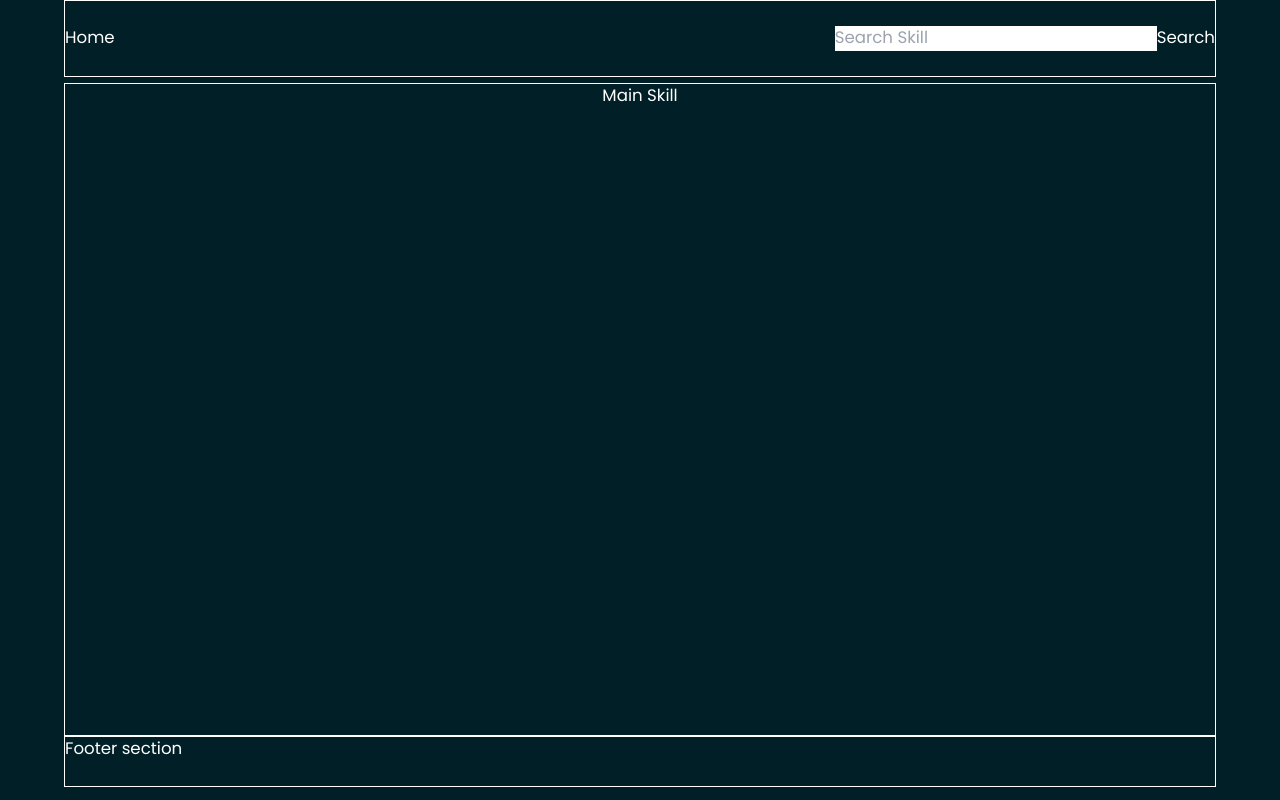
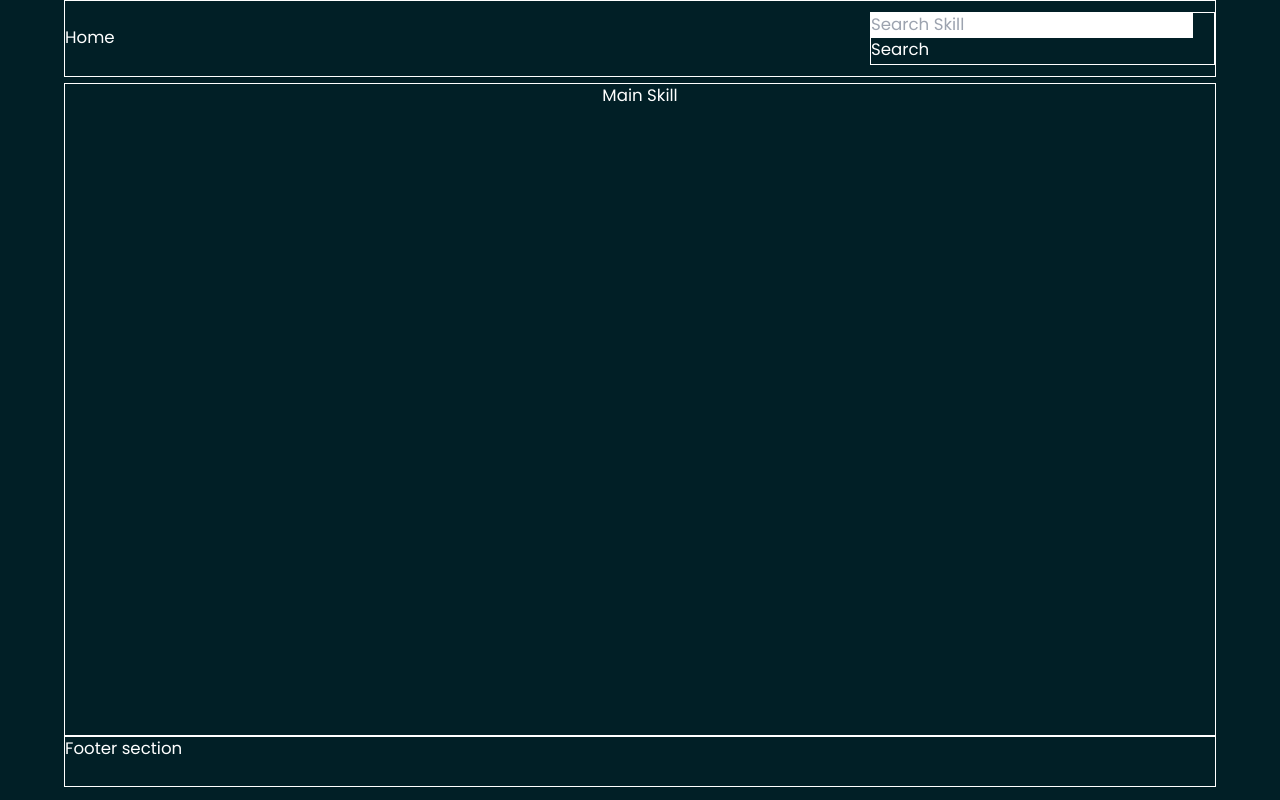
Before and after one commit to MokuaEnock/moku, a React (Create React App) app: page /skills in a window 1280 px wide. Built offline with nearby package versions, Linux system fonts and the light colour scheme.

Commit message:
format skill header scetion

```diff
--- a/src/components/skills/MainSkill.js
+++ b/src/components/skills/MainSkill.js
@@ -1,3 +1,5 @@
-export default function MainSkill(){
-    return<main>Main Skill</main>
+import "./mainskill.css";
+
+export default function MainSkill() {
+  return <main className="main-skill">Main Skill</main>;
 }
--- a/src/components/skills/SkillHeader.js
+++ b/src/components/skills/SkillHeader.js
@@ -1,14 +1,15 @@
-import {Link} from "react-router-dom"
+import { Link } from "react-router-dom";
+import "./mainskill.css";
 
+export default function SkillHeader() {
+  return (
+    <header id="skill-header">
+      <Link to="/">Home</Link>
 
-export default function SkillHeader(){
-    return<header>
-        <Link to="/">Home</Link>
-
-        <form>
-            <input type="text" placeholder="Search Skill"/>
-            <button type="submit">Search</button>
-        </form>
-
+      <form id="skill-search">
+        <input type="text" placeholder="Search Skill" />
+        <button type="submit">Search</button>
+      </form>
     </header>
+  );
 }
--- /dev/null
+++ b/src/components/skills/mainskill.css
@@ -0,0 +1,7 @@
+#main-header {}
+
+#skill-search {
+    width: 30%;
+    border: thin solid white;
+    height: 70%;
+}
```
